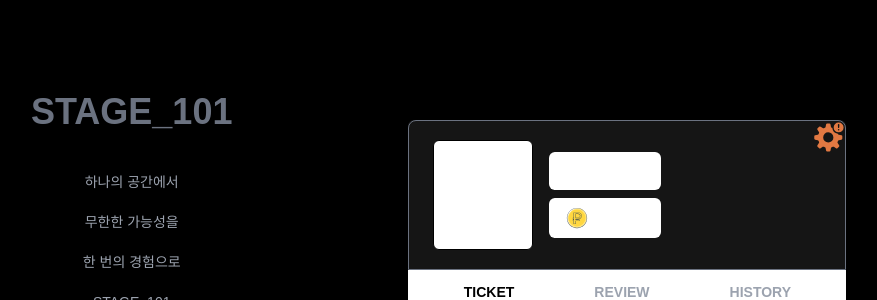
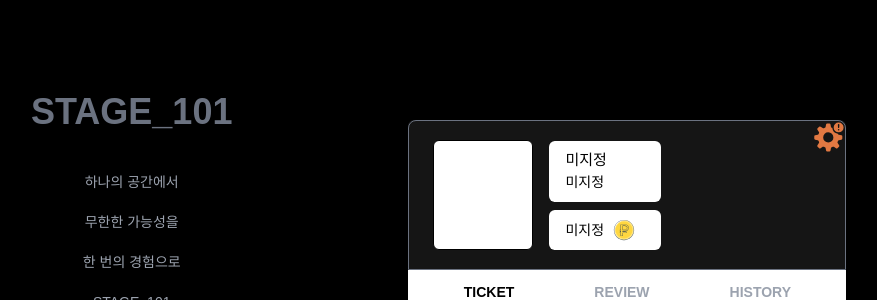
Before and after one commit to YouKnowThat-Park/STAGE_101, a Next.js app in the folder web/: page /mypage in a window 1280 px wide. Shown: the top 300 px of the page, without its empty margins (209-1086 px from the left). Built offline with nearby package versions, Linux system fonts and the light colour scheme; no server answers.

Commit message:
fix: User 타입 에러 수정 (변경된 응답 구조에 맞춤)

```diff
--- a/web/src/app/mypage/page.tsx
+++ b/web/src/app/mypage/page.tsx
@@ -1,16 +1,20 @@
 'use client';
-import { useUserStore } from '../../store/userStore';
 import React, { useState } from 'react';
 import MypageHistory from './_components/MypageHistory';
 import MypageTicket from './_components/MypageTicket';
 import MypageProfile from './_components/MypageProfile';
-import { useUserHook } from '../../hooks/user/useUserHook';
+import { UserResponse, useUserHook } from '../../hooks/user/useUserHook';
 
 import MypageReview from './_components/MypageReview';
 
 import MypageFooter from './_components/MypageFooter';
 import { useRouter } from 'next/navigation';
 import { Noto_Serif_KR } from 'next/font/google';
+
+interface MypageUserResponse extends UserResponse {
+  nickname: string;
+  profile_img: string;
+}
 
 const defaultProfileImg = '/default.png'; // ✅ public 폴더 이미지 경로
 
@@ -51,9 +55,9 @@ const buttonTabs = [
 ];
 
 const MyPage = () => {
-  const { id, nickname, profile_img } = useUserStore();
   const [selectedTab, setSelectedTab] = useState('ticket');
-  const { name, point } = useUserHook(id);
+  const { data } = useUserHook();
+  const UserDataType = data as MypageUserResponse;
 
   const router = useRouter();
   return (
@@ -77,10 +81,10 @@ const MyPage = () => {
         <div className="w-full max-w-full lg:max-w-[600px] bg-[#151515] flex flex-col rounded-md shadow-lg">
           {/* 프로필 */}
           <MypageProfile
-            profile_img={profile_img || defaultProfileImg}
-            nickname={nickname}
-            name={name}
-            point={point}
+            profile_img={UserDataType?.profile_img || defaultProfileImg}
+            nickname={UserDataType?.nickname ?? '미지정'}
+            name={UserDataType?.name ?? '미지정'}
+            point={UserDataType?.point ?? '미지정'}
           />
 
           {/* 탭 네비게이션 */}
--- a/web/src/hooks/user/useUserHook.ts
+++ b/web/src/hooks/user/useUserHook.ts
@@ -1,6 +1,6 @@
 import { useQuery } from '@tanstack/react-query';
 
-interface UserResponse {
+export interface UserResponse {
   id: string;
   name: string | null;
   phone: string | null;
```
